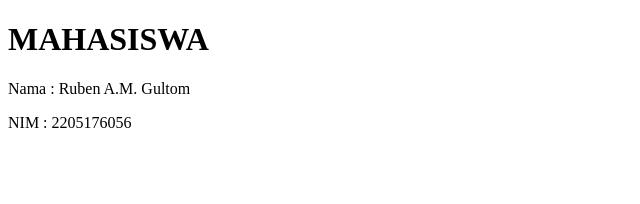
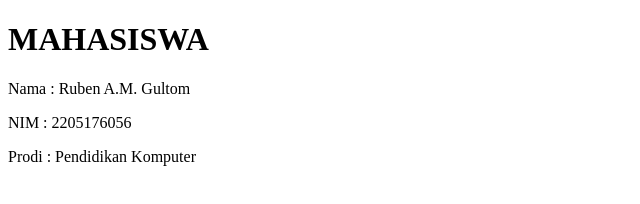
Before and after one commit to VBenn23/Tugas-Proyek-1, a plain HTML site: page index.html in a window 1280 px wide. Shown: the whole page, without its empty margins (0-640 px from the left). Drawn offline with Linux system fonts and the light colour scheme.

Commit message:
update index.html 3

```diff
--- a/index.html
+++ b/index.html
@@ -9,5 +9,6 @@
     <h1>MAHASISWA</h1>
     <p>Nama : Ruben A.M. Gultom</p>
     <p>NIM : 2205176056</p>
+    <p>Prodi : Pendidikan Komputer</p>
 </body>
 </html>
```
